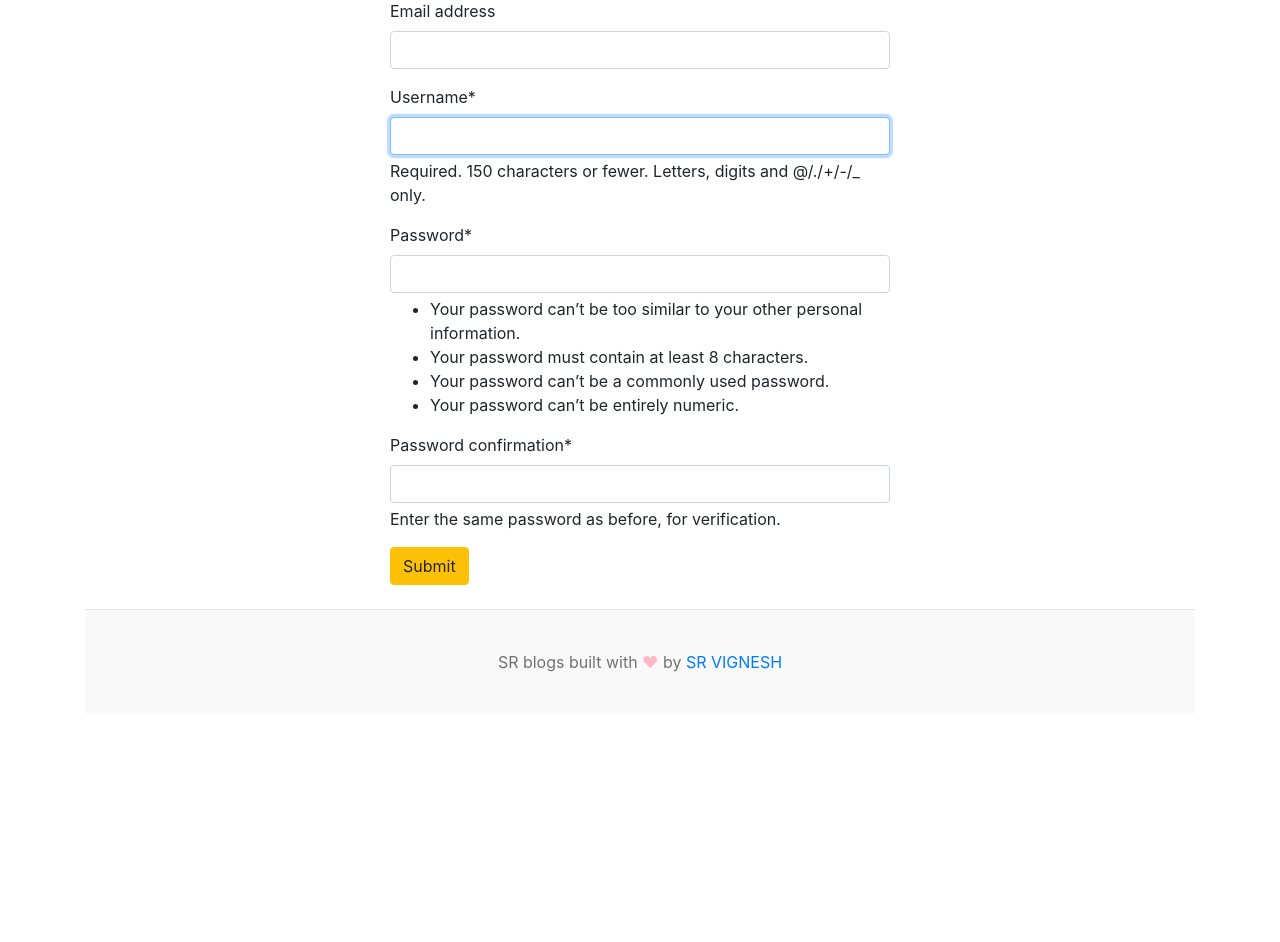
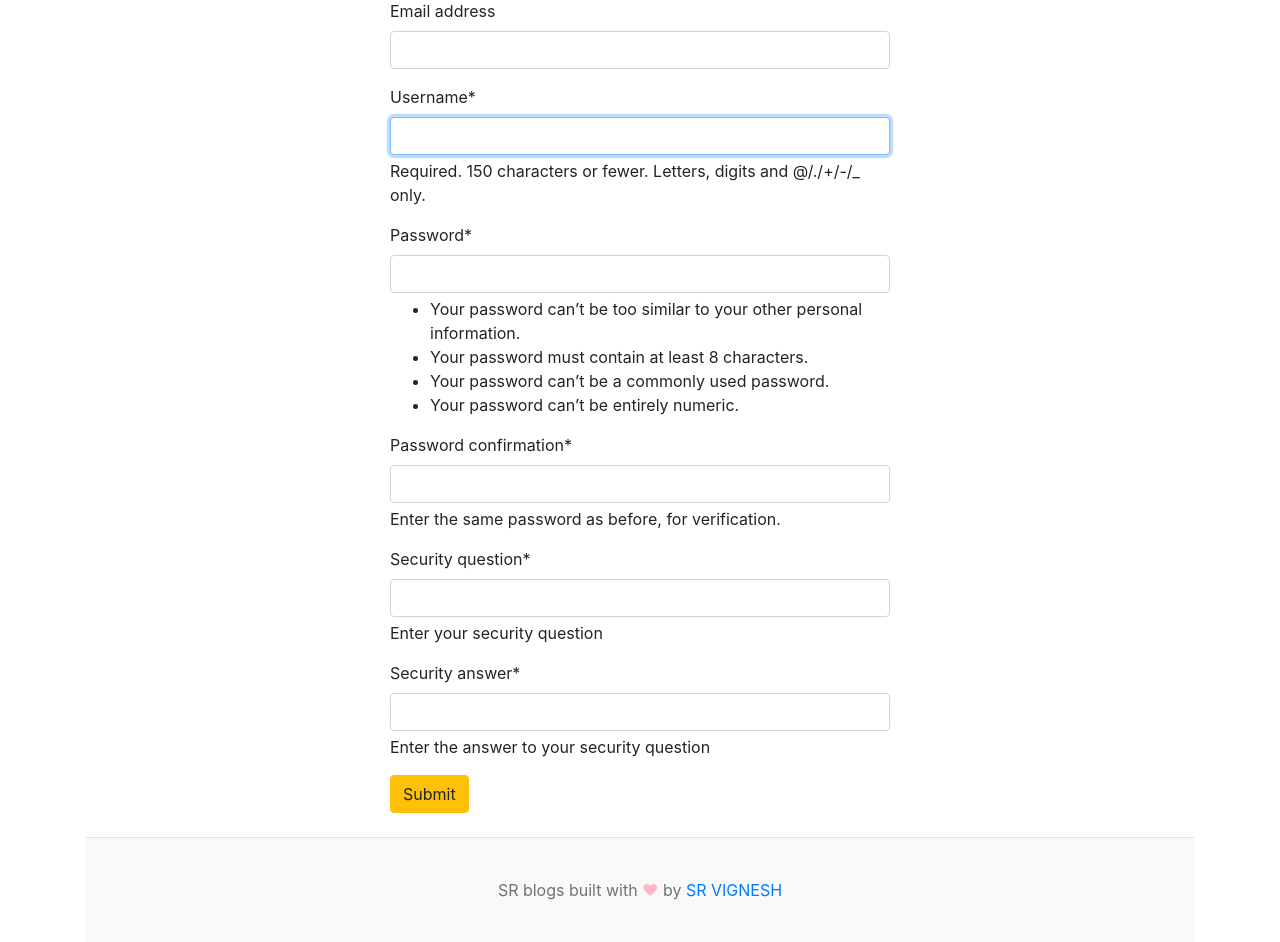
Before and after one commit to 15vignesh/Myblog, a Django app: page /register/ in a window 1280 px wide. Shown: the part 190-1132 px from the top of the page. Before the commit the page ends 862 px from the top, so only its background shows below. Run offline with Django 5.2, Linux system fonts and the light colour scheme; data comes from the database, SQL or seed files in the repository; both versions use the stored data as it was after the commit; some libraries are stand-ins or nearby versions.

Commit message:
Added forgot password functionality

```diff
--- a/blog_main/forms.py
+++ b/blog_main/forms.py
@@ -1,9 +1,13 @@
 from typing import Any
+from django import forms
 from django.contrib.auth.models import User
 from django.contrib.auth.forms import UserCreationForm
-
+from blogs.models import Security
 class RegistrationForm(UserCreationForm):
     #usable_password=None
+    security_question = forms.CharField(max_length=255, help_text="Enter your security question")
+    security_answer = forms.CharField(max_length=255, help_text="Enter the answer to your security question")
+
     class Meta:
         model=User
         fields=('email','username','password1','password2')
@@ -13,3 +17,20 @@ class RegistrationForm(UserCreationForm):
         # if 'usable_password' in self.fields:
         #     del self.fields['usable_password']
         self.fields.pop('usable_password',None)
+    def save(self, commit=True):
+        user = super().save(commit=False)  # Save the user object but don't commit to the database yet
+        if commit:
+            user.save()  # Now save the user instance
+            # After saving the user, create the related Security instance
+            Security.objects.create(
+                user=user,
+                security_question=self.cleaned_data.get('security_question'),
+                security_answer=self.cleaned_data.get('security_answer')
+            )
+        return user
+class ForgotPasswordForm(forms.Form):
+    username_or_email=forms.CharField(max_length=255,label="Username or Email")
+
+class SecurityCheckForm(forms.Form):
+    security_question=forms.CharField(max_length=255,label="Security Question")
+    security_answer=forms.CharField(max_length=255,label="Security Answer",widget=forms.PasswordInput)
--- a/blog_main/urls.py
+++ b/blog_main/urls.py
@@ -30,6 +30,9 @@ urlpatterns = [
     path('search/',BlogsView.search,name='search'),
     path('register/',views.register,name='register'),
     path('login/',views.login,name='login'),
+    path('forgot/',views.forgot,name='forgot'),
+    path('security_info_check',views.security_check,name='security_check'),
+    path('re_setting_password/',views.reset_password,name='reset_password'),
     path('logout/',views.logout,name='logout'),
     #dashboards
     path('dashboard/',include('dashboards.urls')),
--- a/blog_main/views.py
+++ b/blog_main/views.py
@@ -1,11 +1,11 @@
-from django.shortcuts import render,redirect
-from blogs.models import Category,Blog
+from django.shortcuts import render,redirect,HttpResponse,get_object_or_404
+from blogs.models import Category,Blog,Security
 from assignments.models import About
-from .forms import RegistrationForm
-from django.contrib.auth.forms import AuthenticationForm
+from .forms import RegistrationForm,SecurityCheckForm,ForgotPasswordForm
+from django.contrib.auth.forms import AuthenticationForm,PasswordChangeForm,SetPasswordForm
 from django.contrib import auth,messages
 from django.contrib.auth import authenticate, login as auth_login
-
+from django.contrib.auth.models import User
 
 def home(request):
     featured_posts=Blog.objects.filter(is_featured=True, status='Published').order_by('updated_at')
@@ -59,6 +59,63 @@ def login(request):
     }
     return render(request,'login.html',context)
 
+def forgot(request):
+    if request.method=='POST':
+        form=ForgotPasswordForm(request.POST)
+        if form.is_valid():
+            username_or_email=form.cleaned_data.get('username_or_email')
+            try:
+                user=User.objects.get(username=username_or_email) or User.objects.get(email=username_or_email)
+                security=Security.objects.get(user=user)
+                request.session['user_id']=user.id
+                return redirect('security_check')
+            except User.DoesNotExist:
+                messages.error(request,"No User found with this username or email.")
+            except Security.DoesNotExist:
+                messages.error(request,"Security information not found.")
+    else:
+        form=ForgotPasswordForm()
+    context={
+        'form':form,
+    }
+    return render(request,'forgot.html',context)
+def security_check(request):
+    user=get_object_or_404(User,id=request.session.get('user_id'))
+    security=get_object_or_404(Security,user=user)
+
+    if request.method=='POST':
+        form=SecurityCheckForm(request.POST)
+        if form.is_valid():
+            question=form.cleaned_data.get('security_question')
+            answer=form.cleaned_data.get('security_answer')
+
+            if question.lower()==security.security_question.lower() and answer.lower()==security.security_answer.lower():
+                return redirect('reset_password')
+            else:
+                messages.error(request," Security Question or Answer is Incorrect.")
+    else:
+        form=SecurityCheckForm()
+    context={
+        'form':form,
+    }
+
+    return render(request,'security_check.html',context)
+
+def reset_password(request):
+    user=get_object_or_404(User,id=request.session.get('user_id'))
+
+    if request.method=='POST':
+        form=SetPasswordForm(user,request.POST)
+        if form.is_valid():
+            form.save()
+            messages.success(request,' Your Password has been changed Successfully!')
+            return redirect('login')
+    else:
+        form=SetPasswordForm(user)
+    context={
+        'form':form,
+    }
+    return render(request,'password_change.html',context)
 def logout(request):
     auth.logout(request)
     return redirect('home')
--- a/blogs/admin.py
+++ b/blogs/admin.py
@@ -1,5 +1,5 @@
 from django.contrib import admin
-from .models import Category,Blog,Comment
+from .models import Category,Blog,Comment,Security
 
 class BlogAdmin(admin.ModelAdmin):
     prepopulated_fields={'slug':('title',)}
@@ -13,3 +13,4 @@ class BlogAdmin(admin.ModelAdmin):
 admin.site.register(Category)
 admin.site.register(Blog,BlogAdmin)
 admin.site.register(Comment)
+admin.site.register(Security)
--- a/blogs/models.py
+++ b/blogs/models.py
@@ -46,3 +46,11 @@ class Comment(models.Model):
 
     def __str__(self):
         return self.comment
+
+class Security(models.Model):
+    user=models.OneToOneField(User,on_delete=models.CASCADE)
+    security_question=models.CharField(max_length=255)
+    security_answer=models.CharField(max_length=255)
+
+    def __str__(self):
+        return self.user.username
--- a/templates/home.html
+++ b/templates/home.html
@@ -74,8 +74,9 @@
     </div><!-- /.row -->
 
   </main><!-- /.container -->
+  {% comment %}
   {% include 'popup.html' %}
-
+  {% endcomment %}
 </div>
 
 {% endblock %}
--- a/templates/login.html
+++ b/templates/login.html
@@ -10,6 +10,7 @@
     <button type="submit" class="btn btn-warning" >Login</button>
 
     <h6 class="pt-3">New user ? <a href="{% url 'register' %}" class="text-success"><i class="fa fa-registered">egister</i></a></h6>
+    <h6 >Forgot password ? <a href="{% url 'forgot' %}" class="text-danger"><i class="fa fa-registered">eset</i></a></h6>
 </form>
 {% if messages %}
 <div class="alert alert-warning" role="alert">
--- a/templates/register.html
+++ b/templates/register.html
@@ -5,12 +5,19 @@
 
 <h3 class="text-center">Register</h3>
 {% if messages %}
-<div class="alert alert-success" role="alert">
     {% for message in messages %}
-    {{ message }}
+        {% if message.tags == "success" %}
+        <div class="alert alert-success" role="alert">
+            {{ message }}
+        </div>
+        {% elif message.tags == "error" %}
+        <div class="alert alert-danger" role="alert">
+            {{ message }}
+        </div>
+        {% endif %}
     {% endfor %}
-</div>
 {% endif %}
+
 <form action="{% url 'register' %}" method="POST" style="width:500px; margin:auto;">
     {% csrf_token %}
     {{ form | crispy }}
```
Also changed, not shown: templates/forgot.html (added, +23 -0 lines), templates/password_change.html (added, +23 -0 lines), templates/security_check.html (added, +22 -0 lines), blogs/migrations/0007_security.py (added), db.sqlite3.
